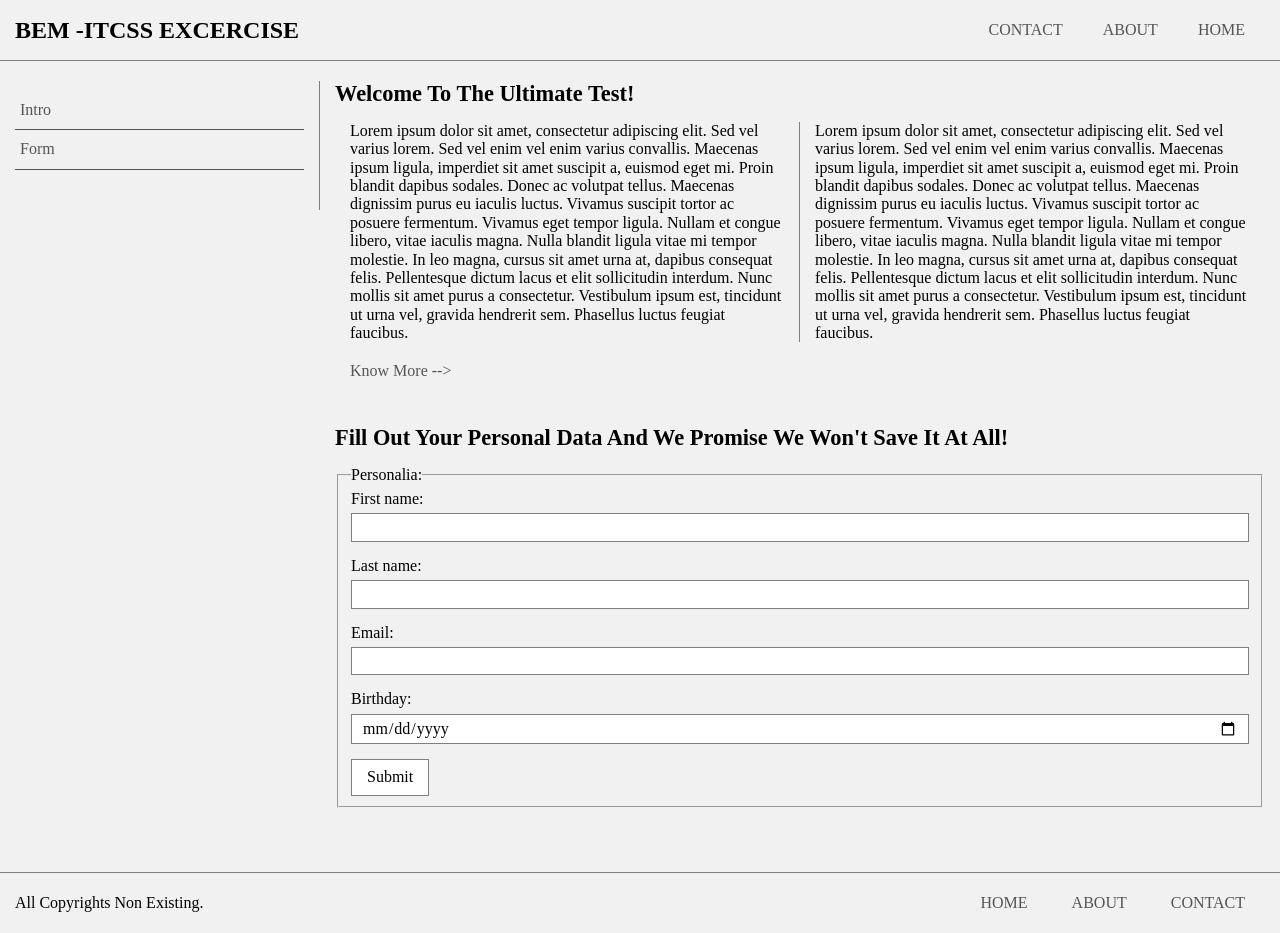
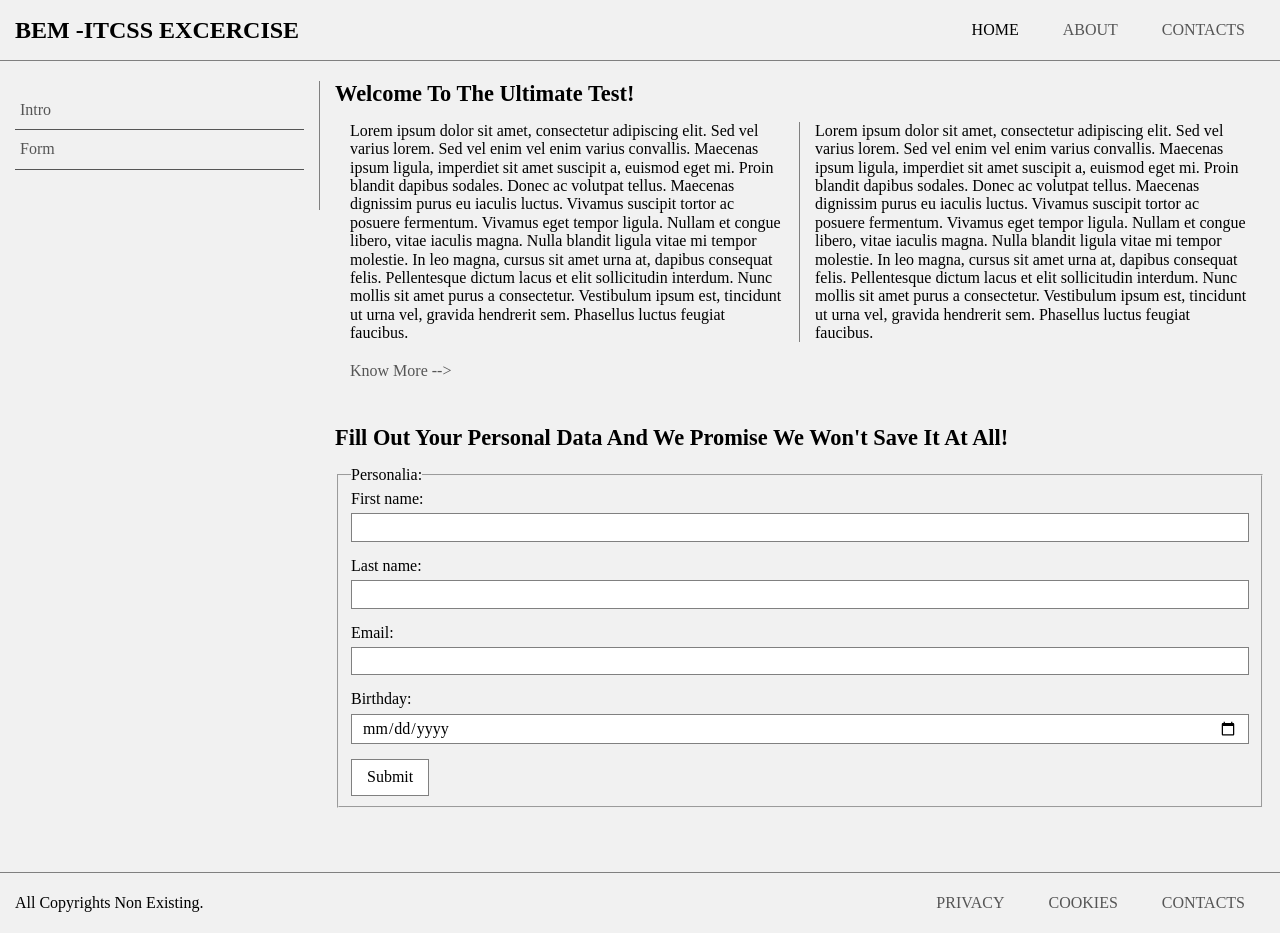
Before and after one commit to IT-Tick/css-architecture-challenge, a website: page index.html in a window 1280 px wide. Drawn offline with nearby package versions, Linux system fonts and the light colour scheme; files that its build step writes are made by us from their sources.

Commit message:
Add active state to header links

```diff
--- a/index.html
+++ b/index.html
@@ -15,9 +15,9 @@
         </div>
         <!-- Menu -->
         <nav class="menu col-2">
-            <a class="link" href="javascript:;">home</a>
+            <a class="link is-active" href="javascript:;">home</a>
             <a class="link" href="javascript:;">about</a>
-            <a class="link" href="javascript:;">contact</a>
+            <a class="link" href="javascript:;">contacts</a>
         </nav>
     </header>
     <div class="row">
@@ -76,9 +76,9 @@
             <span class="text">All copyrights non existing.</span>
         </div>
         <nav class="menu col-2">
-            <a class="link" href="javascript:;">home</a>
-            <a class="link" href="javascript:;">about</a>
-            <a class="link" href="javascript:;">contact</a>
+            <a class="link" href="javascript:;">privacy</a>
+            <a class="link" href="javascript:;">cookies</a>
+            <a class="link" href="javascript:;">contacts</a>
         </nav>
     </footer>
 </body>
--- a/styles/styles.scss
+++ b/styles/styles.scss
@@ -65,10 +65,10 @@
     }
 
     .menu {
-        line-height: 19px;
+        line-height: 40px;
+        text-align: right;
 
         .link {
-            float: right;
             padding: 10px 20px;
             text-decoration: none;
             border-bottom: 1px solid $background-color;
@@ -76,6 +76,9 @@
             text-transform: uppercase;
             &:hover, &focus {
                 border-bottom: 1px solid $separators-color;
+                color: $cta-active-color;
+            }
+            &.is-active {
                 color: $cta-active-color;
             }
         }
```
